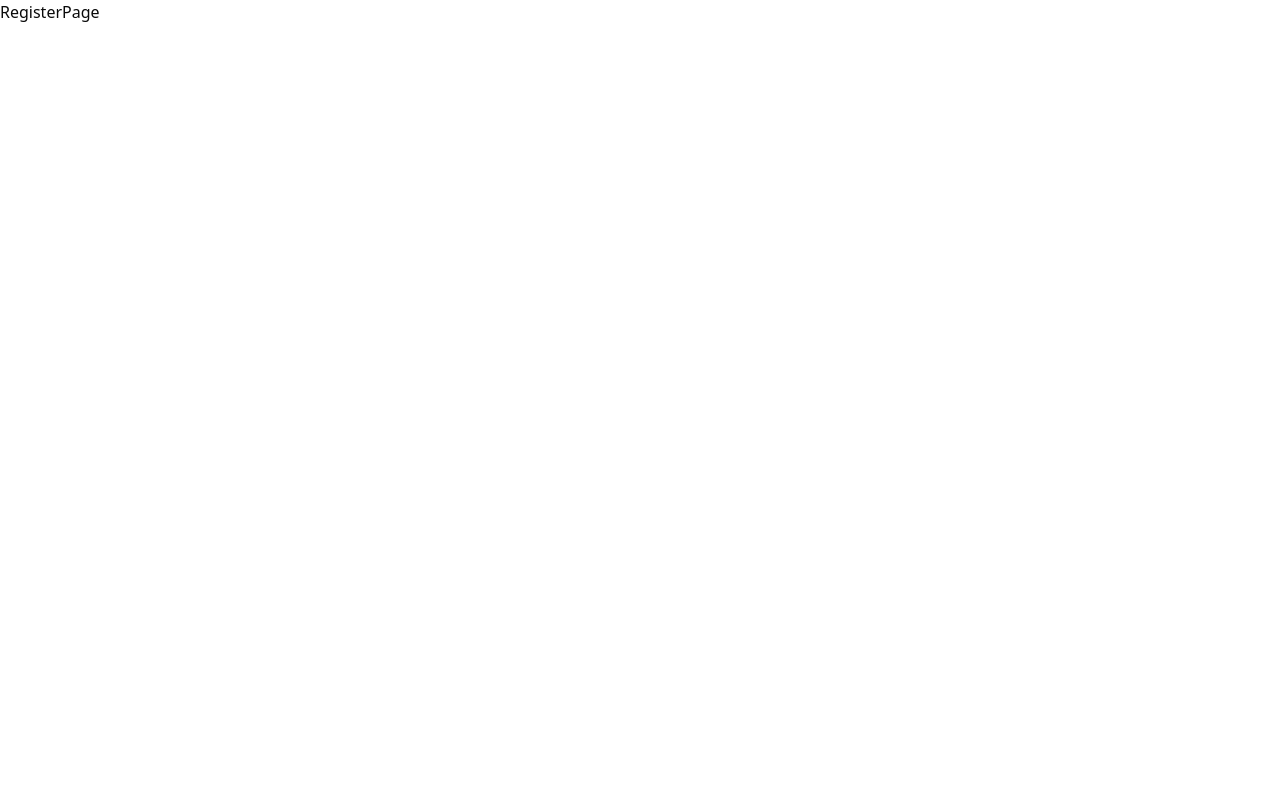
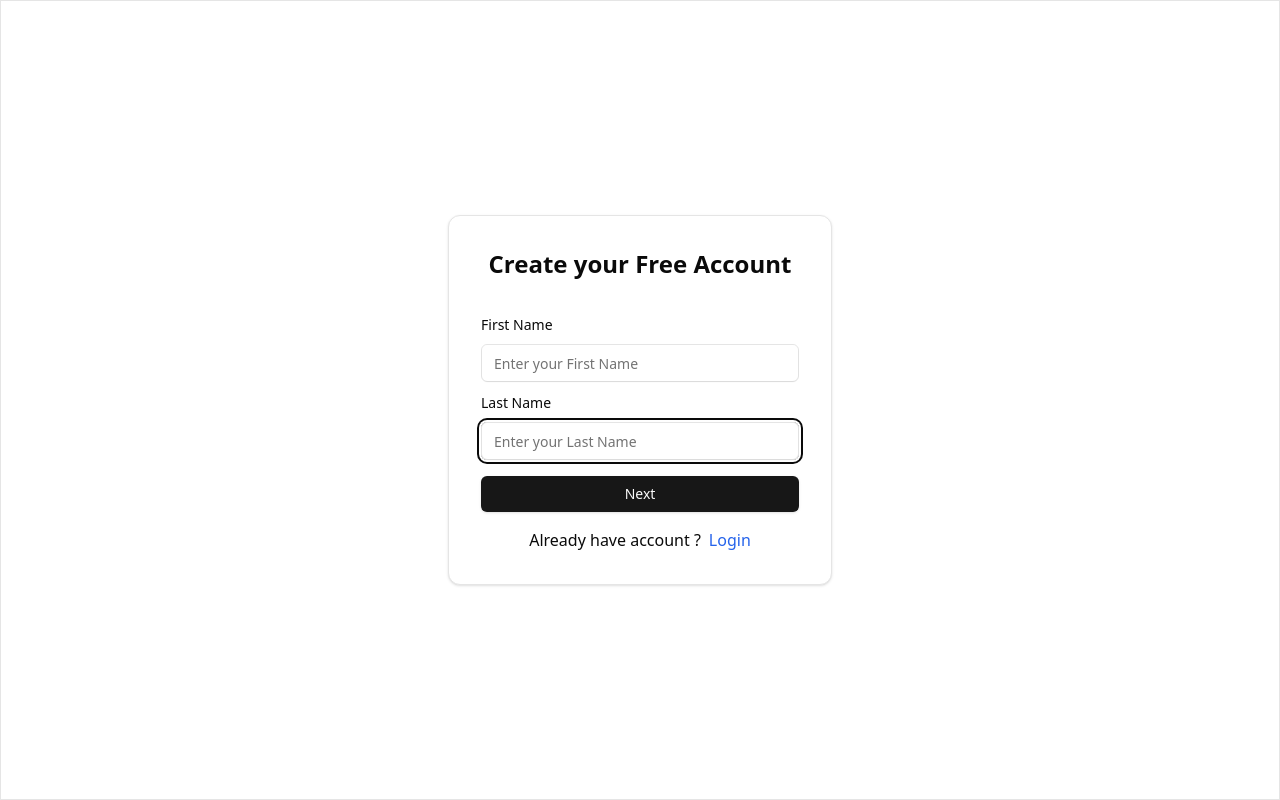
Before and after one commit to Criztiandev/MERN-BOILERPLATE, a React (Vite) app in the folder client/: page /register in a window 1280 px wide. Built offline with nearby package versions, Linux system fonts and the light colour scheme.

Commit message:
Updated Auth Pages

```diff
--- a/client/src/feature/auth/page/LoginPage.tsx
+++ b/client/src/feature/auth/page/LoginPage.tsx
@@ -23,7 +23,7 @@ const LoginPage = () => {
           <div className="flex justify-center items-center   p-4 rounded-md">
             <div className="  p-4 min-w-[350px] rounded-md">
               <YStack className="gap-2 mb-8">
-                <h1 className="text-3xl font-bold">Login in to your Account</h1>
+                <h1 className="text-3xl font-bold">Login in </h1>
                 <span>Welcome back, Select method to login</span>
               </YStack>
               <FormBase {...form}>
@@ -51,13 +51,15 @@ const LoginPage = () => {
                       <span>Remember me</span>
                     </XStack>
 
-                    <a href="#">Forgot password</a>
+                    <a href="/forgot-password">Forgot password</a>
                   </XStack>
 
                   <Button className="mb-8">Login</Button>
                   <XStack className="gap-2 items-center justify-center">
                     <span>Don't have an account</span>
-                    <a href="#">Create an account</a>
+                    <a href="/register" className="text-blue-600">
+                      Create an account
+                    </a>
                   </XStack>
                 </form>
               </FormBase>
--- a/client/src/feature/auth/page/RegisterPage.tsx
+++ b/client/src/feature/auth/page/RegisterPage.tsx
@@ -1,5 +1,118 @@
+import { DatePickerField } from "@/common/components/form/DatePickerField";
+import InputField from "@/common/components/form/InputField";
+import SelectField from "@/common/components/form/SelectField";
+import { Button } from "@/common/components/ui/button";
+import { Card } from "@/common/components/ui/card";
+import { FormBase } from "@/common/components/ui/form";
+import { XStack, YStack } from "@/common/components/ui/stack";
+import useMultiForm from "@/common/hooks/helper/useMultiform";
+import { User } from "@/feature/shared/interface";
+import { useForm } from "react-hook-form";
+
 const RegisterPage = () => {
-  return <div>RegisterPage</div>;
+  const { element, isFistStep, isLastStep, nextStep, prevStep } = useMultiForm([
+    <PersonalInfoStep />,
+    <OtherInfoStep />,
+  ]);
+  const form = useForm({
+    defaultValues: { email: "", password: "" },
+  });
+
+  const onSubmit = (value: Pick<User, "email" | "password">) => {
+    console.log(value);
+  };
+
+  return (
+    <div className="h-screen border ">
+      <div className="h-full  flex justify-center items-center">
+        <div className="flex justify-center items-center  p-4">
+          <Card>
+            <div className="flex justify-center items-center   p-4 rounded-md">
+              <div className="  p-4 min-w-[350px] rounded-md">
+                <YStack className="mb-8">
+                  <h1 className="text-2xl font-bold text-center">
+                    Create your Free Account
+                  </h1>
+                </YStack>
+                <FormBase {...form}>
+                  <form
+                    className="flex flex-col w-full"
+                    onSubmit={form.handleSubmit(onSubmit)}
+                  >
+                    {element}
+
+                    <YStack className="gap-4 my-4">
+                      <Button
+                        type={isLastStep ? "submit" : "button"}
+                        onClick={() => nextStep()}
+                      >
+                        Next
+                      </Button>
+                      {!isFistStep && (
+                        <Button
+                          variant="outline"
+                          type="button"
+                          onClick={() => prevStep()}
+                        >
+                          Back
+                        </Button>
+                      )}
+                    </YStack>
+                    <XStack className="gap-2 items-center justify-center">
+                      <span>Already have account ?</span>
+                      <a href="/" className="text-blue-600">
+                        Login
+                      </a>
+                    </XStack>
+                  </form>
+                </FormBase>
+              </div>
+            </div>
+          </Card>
+        </div>
+      </div>
+    </div>
+  );
 };
 
 export default RegisterPage;
+
+const PersonalInfoStep = () => {
+  return (
+    <div className="flex flex-col gap-2">
+      <InputField
+        type="text"
+        label="First Name"
+        name="firstName"
+        placeholder="Enter your First Name"
+      />
+      <InputField
+        type="text"
+        label="Last Name"
+        name="lastName"
+        placeholder="Enter your Last Name"
+      />
+    </div>
+  );
+};
+
+const OtherInfoStep = () => {
+  return (
+    <div className="flex flex-col gap-2">
+      <DatePickerField
+        name="bod"
+        label="Date of Birth"
+        description="Your date of birth is used to calculate your age"
+      />
+      <SelectField
+        label="Gender"
+        name="gender"
+        placeholder="Select Gender"
+        options={[
+          { label: "Male", value: "male" },
+          { label: "Female", value: "female" },
+        ]}
+      />
+    </div>
+  );
+};
```
